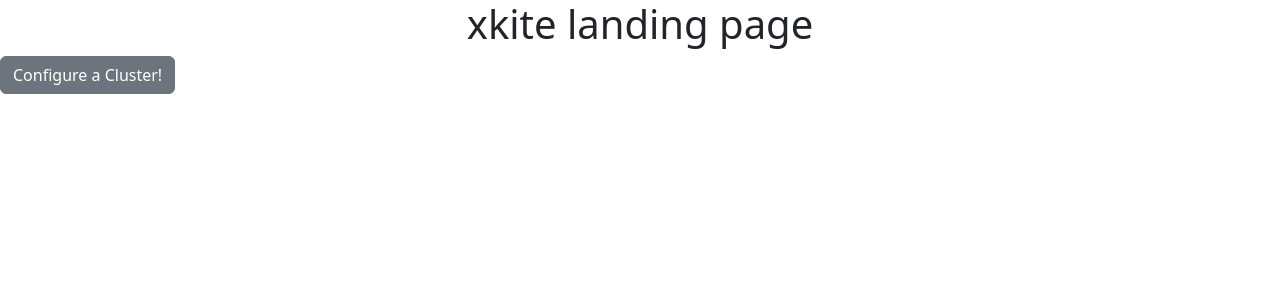
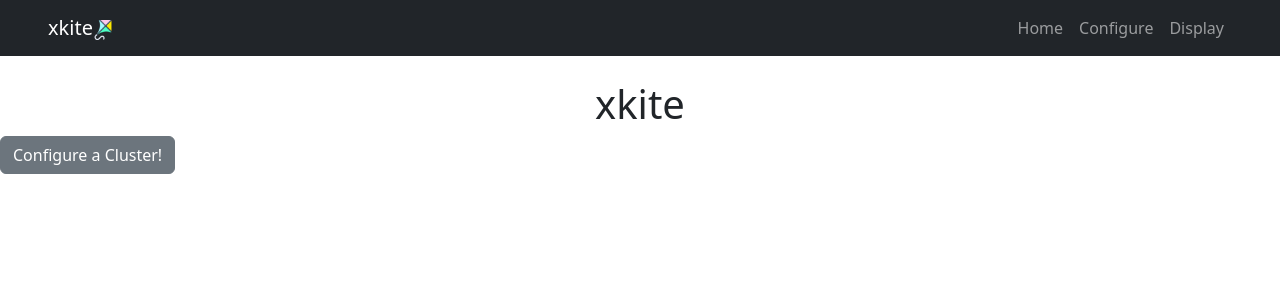
Before and after one commit to oslabs-beta/xkite, a Next.js app: page / in a window 1280 px wide. Shown: the top 300 px of the page. Built offline with nearby package versions, Linux system fonts and the light colour scheme.

Commit message:
add fixes, navbar

```diff
--- a/package.json
+++ b/package.json
@@ -13,7 +13,7 @@
     "build-spring": "mvn -f ./src/common/springApp clean package && mv ./src/common/springApp/target/*.jar ./src/common/kite/download/spring/app.jar",
     "next-dev": "next dev",
     "dev:6662": "next dev -p 6662",
-    "dev": "concurrently \"npm run dev:6662\" \"next dev\" \"open http://localhost:3000\"",
+    "dev": "concurrently \"open http://localhost:3000\" \"npm run dev:6662\" \"next dev\"",
     "build": "next build",
     "start": "next start",
     "lint": "next lint"
--- a/src/pages/_document.tsx
+++ b/src/pages/_document.tsx
@@ -1,13 +1,43 @@
-import { Html, Head, Main, NextScript } from 'next/document'
+import { Html, Head, Main, NextScript } from 'next/document';
+import Image from 'next/image';
+import Container from 'react-bootstrap/Container';
+import Nav from 'react-bootstrap/Nav';
+import Navbar from 'react-bootstrap/Navbar';
 
 export default function Document() {
   return (
-    <Html lang="en">
+    <Html lang='en'>
       <Head />
       <body>
+        <header>
+          <Navbar
+            bg='dark'
+            variant='dark'
+            sticky='top'
+            className='px-5 justify-content-between'
+          >
+            <Navbar.Brand href='https://github.com/oslabs-beta/xkite'>
+              xkite
+              <Image
+                src='/favicon-32x32.png'
+                alt='kite'
+                height={20}
+                width={20}
+              />
+            </Navbar.Brand>
+            <Nav>
+              <Nav.Link href='/'>Home</Nav.Link>
+              <Nav.Link href='/setup'>Configure</Nav.Link>
+              <Nav.Link href='http://localhost:6662/display'>Display</Nav.Link>
+            </Nav>
+          </Navbar>
+        </header>
+        <br />
         <Main />
         <NextScript />
       </body>
     </Html>
-  )
+  );
 }
+// style={{ width: '100vh' }}
+// className='justify-content-between'
--- a/src/pages/components/_ConfigurationForm.tsx
+++ b/src/pages/components/ConfigurationForm.tsx
@@ -6,7 +6,7 @@ import Container from 'react-bootstrap/Container';
 
 import { SyntheticEvent, useState } from 'react';
 import defaultCfg from '@/common/kite/constants';
-import ShutDownBtn from './_ShutdownBtn';
+import ShutDownBtn from './ShutdownBtn';
 
 export default function ConfigurationForm() {
   const [kiteConfigRequest, setKiteConfigRequest] = useState(defaultCfg);
--- a/src/pages/components/_ShutdownBtn.tsx
+++ b/src/pages/components/ShutdownBtn.tsx
@@ -6,7 +6,7 @@ export default function ShutDownBtn() {
   async function disconnectHandler(event: SyntheticEvent): Promise<void> {
     console.log('Disconnecting…');
     try {
-      const response = await axios.delete('/api/shutdown');
+      const response = await axios.delete('/api/kite/shutdown');
       console.log(response);
     } catch (error) {
       console.error('Error occurred during shutdown:', error);
--- a/src/pages/display.tsx
+++ b/src/pages/display.tsx
@@ -6,7 +6,7 @@ import Form from 'react-bootstrap/Form';
 import Button from 'react-bootstrap/Button';
 import FormGroup from 'react-bootstrap/FormGroup';
 import Row from 'react-bootstrap/Row';
-import ShutDownBtn from './components/_ShutdownBtn';
+import ShutDownBtn from './components/ShutdownBtn';
 
 export default function Display() {
   const [message, setMessage] = useState('');
--- a/src/pages/index.tsx
+++ b/src/pages/index.tsx
@@ -10,7 +10,7 @@ export default function Home() {
         <meta name='viewport' content='width=device-width, initial-scale=1' />
       </Head>
       <main>
-        <h1>xkite landing page</h1>
+        <h1>xkite</h1>
         <Button variant='secondary' href='/setup'>
           Configure a Cluster!
         </Button>
--- a/src/pages/setup/index.tsx
+++ b/src/pages/setup/index.tsx
@@ -1,4 +1,4 @@
-import ConfigurationForm from '@/pages/components/_ConfigurationForm';
+import ConfigurationForm from '@/pages/components/ConfigurationForm';
 import { Container } from 'react-bootstrap';
 
 export default function SetupPage() {
```
